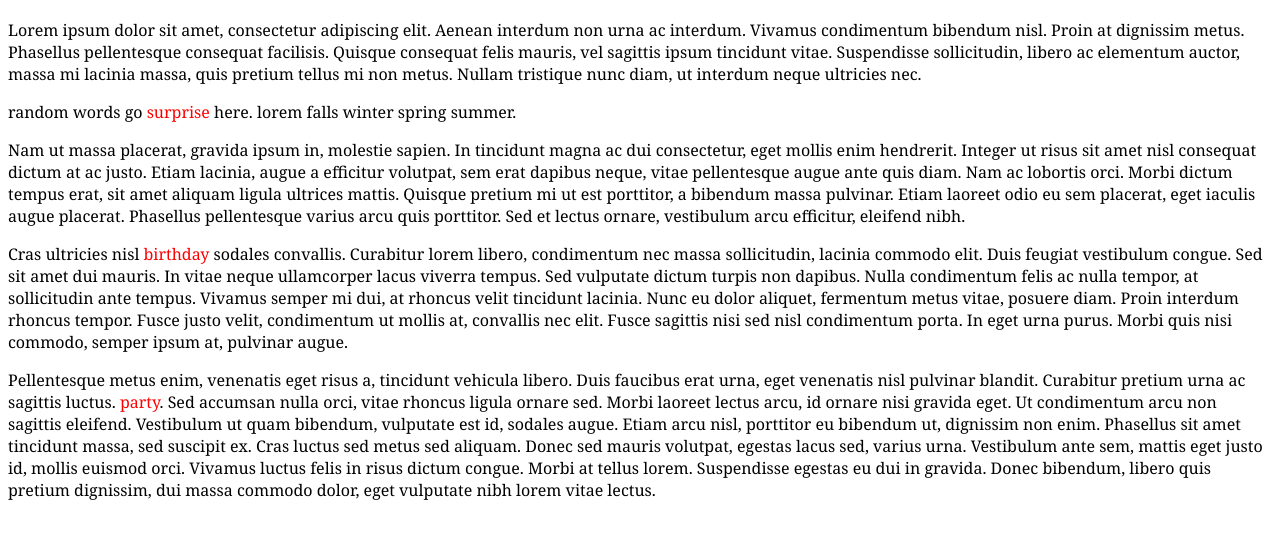
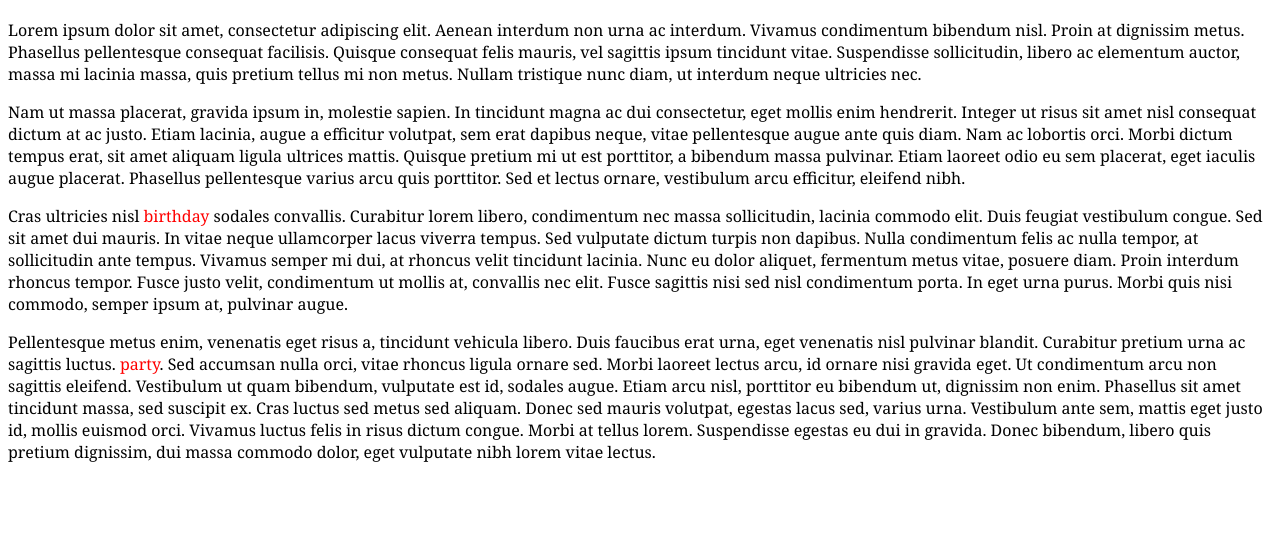
Before and after one commit to antsloth/parsley, a plain HTML site: page index.html in a window 1280 px wide. Shown: the part 67-606 px from the top of the page. Drawn offline with Linux system fonts and the light colour scheme.

Commit message:
removed random words line

```diff
--- a/index.html
+++ b/index.html
@@ -19,7 +19,6 @@
 <p>
 Lorem ipsum dolor sit amet, consectetur adipiscing elit. Aenean interdum non urna ac interdum. Vivamus condimentum bibendum nisl. Proin at dignissim metus. Phasellus pellentesque consequat facilisis. Quisque consequat felis mauris, vel sagittis ipsum tincidunt vitae. Suspendisse sollicitudin, libero ac elementum auctor, massa mi lacinia massa, quis pretium tellus mi non metus. Nullam tristique nunc diam, ut interdum neque ultricies nec.
 </p>
-<p>random words go <span class="scarlet">surprise</span> here. lorem falls winter spring summer.</p>
 <p>
 Nam ut massa placerat, gravida ipsum in, molestie sapien. In tincidunt magna ac dui consectetur, eget mollis enim hendrerit. Integer ut risus sit amet nisl consequat dictum at ac justo. Etiam lacinia, augue a efficitur volutpat, sem erat dapibus neque, vitae pellentesque augue ante quis diam. Nam ac lobortis orci. Morbi dictum tempus erat, sit amet aliquam ligula ultrices mattis. Quisque pretium mi ut est porttitor, a bibendum massa pulvinar. Etiam laoreet odio eu sem placerat, eget iaculis augue placerat. Phasellus pellentesque varius arcu quis porttitor. Sed et lectus ornare, vestibulum arcu efficitur, eleifend nibh.
 </p>
```
